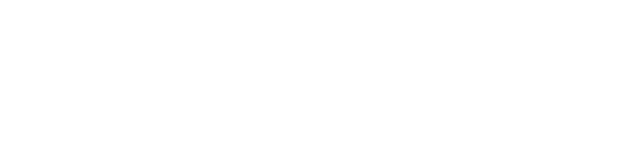
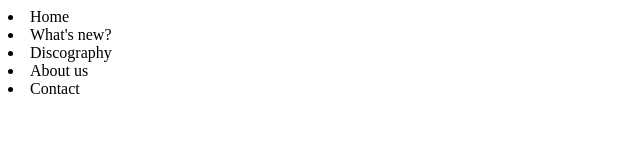
Before and after one commit to shamandul/web-landing-page, a plain HTML site: page index.html in a window 1280 px wide. Shown: the whole page, without its empty margins (0-640 px from the left). Drawn offline with Linux system fonts and the light colour scheme.

Commit message:
Structure of the website

```diff
--- a/index.html
+++ b/index.html
@@ -4,7 +4,23 @@
     <meta charset="UTF-8" />
     <meta http-equiv="X-UA-Compatible" content="IE=edge" />
     <meta name="viewport" content="width=device-width, initial-scale=1.0" />
-    <title>Document</title>
+    <title>Event 21</title>
   </head>
-  <body></body>
+  <body>
+    <nav>
+      <lu>
+        <li>Home</li>
+        <li>What's new?</li>
+        <li>Discography</li>
+        <li>About us</li>
+        <li>Contact</li>
+      </lu>
+    </nav>
+    <div class="container">
+      <div class="home"></div>
+      <div class="new"></div>
+      <div class="discography"></div>
+      <div class="contact"></div>
+    </div>
+  </body>
 </html>
```
Also changed, not shown: css/styles.css (added).
